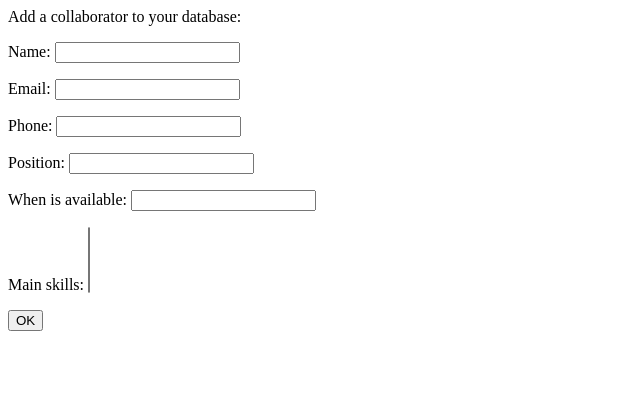
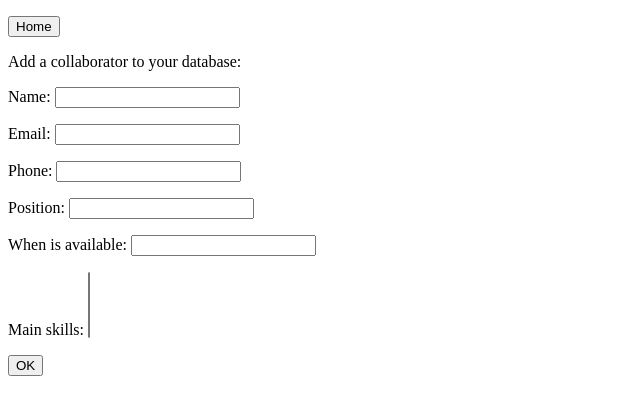
Before and after one commit to robertamangiapane/CRM-InVision-Lab, a Django app: page /add/collaborator in a window 1280 px wide. Shown: the top 415 px of the page, without its empty margins (0-640 px from the left). Run offline with Django 3.2, Linux system fonts and the light colour scheme; data that the repository does not hold is empty.

Commit message:
added button to add collaborator, added return home button in add page and single view page

```diff
--- a/app/crmInvisionLab/models.py
+++ b/app/crmInvisionLab/models.py
@@ -1,8 +1,4 @@
-
-# Create your models here.
 from django.db.models import *
-
-# Create your models here.
 
 
 class Skill(Model):
--- a/app/crmInvisionLab/templates/crmInvisionLab/add.html
+++ b/app/crmInvisionLab/templates/crmInvisionLab/add.html
@@ -5,6 +5,11 @@
     <title>Title</title>
 </head>
 <body>
+<p>
+<form action="/" method="get">
+    <button>Home</button>
+</form>
+</p>
 Add a collaborator to your database:
 <form action="/add/collaborator" method="post">{% csrf_token %}
     {{collaborator_form.as_p}}
--- a/app/crmInvisionLab/templates/crmInvisionLab/collaborator.html
+++ b/app/crmInvisionLab/templates/crmInvisionLab/collaborator.html
@@ -5,6 +5,11 @@
     <title>Title</title>
 </head>
 <body>
+<p>
+<form action="/" method="get">
+    <button>Home</button>
+</form>
+</p>
 Collaborator:
 {{collaborator.name}}
 <br>
--- a/app/crmInvisionLab/templates/crmInvisionLab/index.html
+++ b/app/crmInvisionLab/templates/crmInvisionLab/index.html
@@ -5,6 +5,11 @@
     <title>Title</title>
 </head>
 <body>
+<p>
+<form action="/add/collaborator" method="get">
+    <button>Add collaborator</button>
+</form>
+</p>
 Here the list of collaborators:
 <table border="1" width="600">
     <tr>
```
Also changed, not shown: app/crmInvisionLab/views.py (+0 -8 lines).
